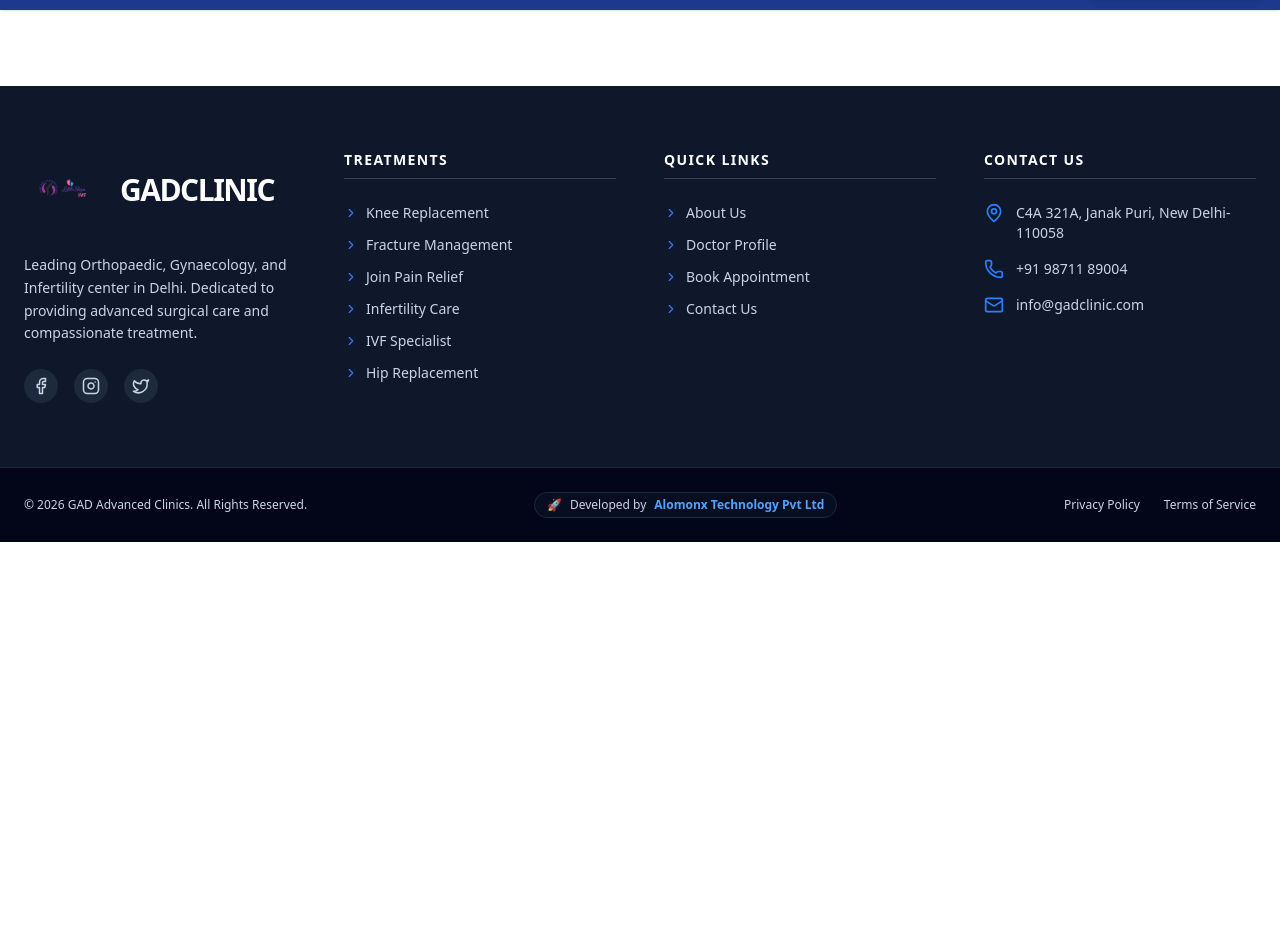
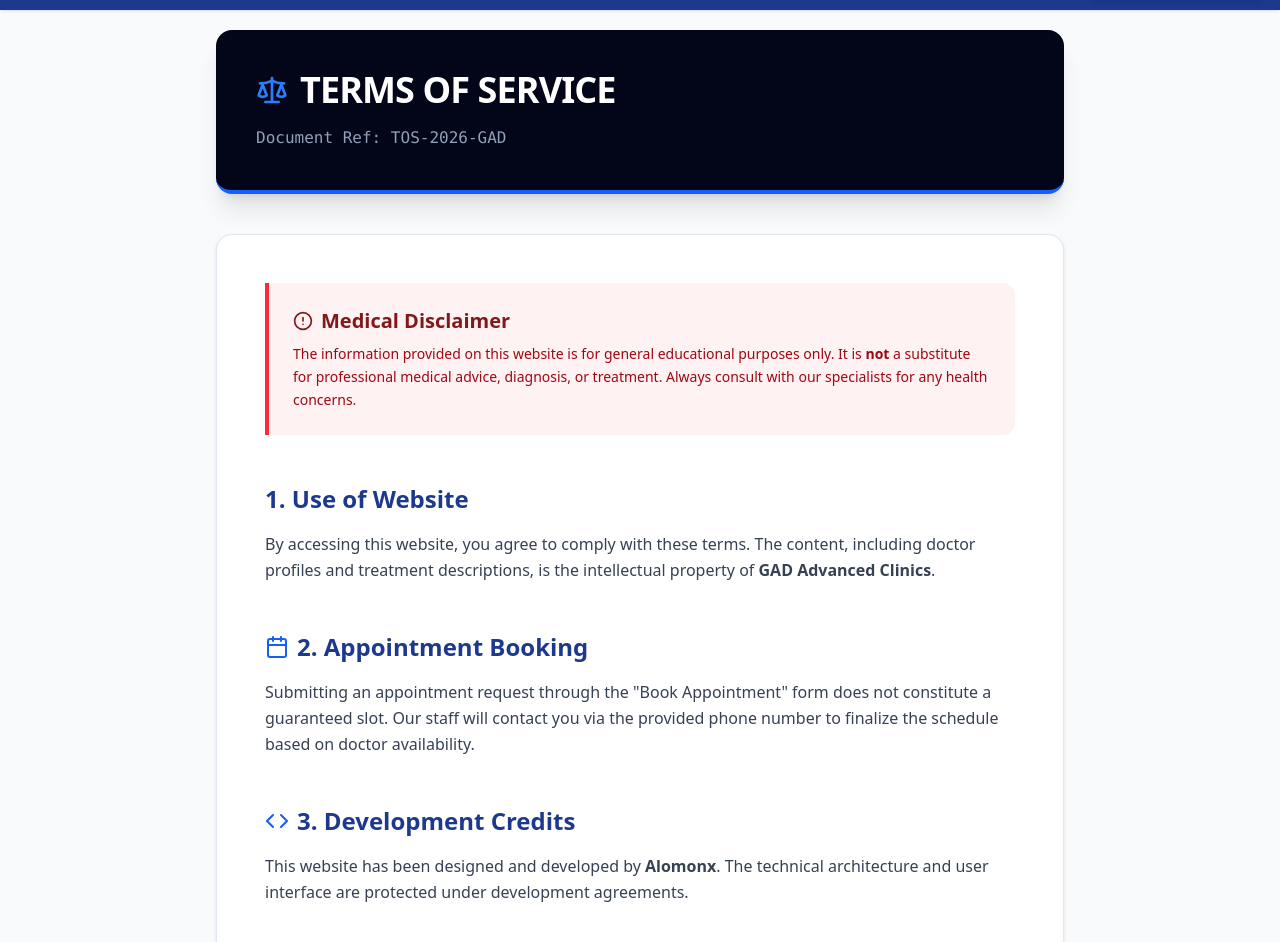
Before and after one commit to sachinpalcs/GADClinic, a React (Vite) app: page /terms-of-service in a window 1280 px wide. Shown: the part 190-1132 px from the top of the page. Before the commit the page ends 800 px from the top, so only its background shows below. Built offline with nearby package versions, Linux system fonts and the light colour scheme.

Commit message:
add privacy policy and terms of service page

```diff
--- a/src/App.jsx
+++ b/src/App.jsx
@@ -13,6 +13,8 @@
 import IVF from "./treatment/IVF"
 import HipReplcament from "./treatment/HipReplcament"
 import Infertility from "./treatment/Infertility"
+import PrivacyPolicy from "./conditon/PrivacyPolicy"
+import TermsOfService from "./conditon/TermsOfService"
 
 
 const router = createBrowserRouter(
@@ -34,6 +36,9 @@
       <Route path="/book-appointment" element={<BookAppointment />} />
       <Route path="/contact" element={<Contact />} />
       <Route path="/about" element={<About />} />
+
+      <Route path="privacy-policy" element={<PrivacyPolicy />} />
+      <Route path="terms-of-service" element={<TermsOfService />} />
       <Route path="*" element={<div className="pt-32 md:pt-40 pb-20 text-center text-3xl font-bold">404 - Page Not Found</div>} />
       </Route>
 
--- /dev/null
+++ b/src/conditon/PrivacyPolicy.jsx
@@ -0,0 +1,67 @@
+import React from 'react';
+import { ShieldCheck, Lock, Eye, Database } from 'lucide-react';
+
+const PrivacyPolicy = () => {
+  const currentYear = new Date().getFullYear();
+
+//   pt-32 md:pt-60 pb-20
+  return (
+    <div className="bg-slate-50 min-h-screen pt-32 md:pt-55 pb-20">
+      <div className="max-w-4xl mx-auto px-6">
+        {/* Header */}
+        <div className="bg-blue-900 rounded-2xl p-10 text-white mb-10 shadow-xl">
+          <div className="flex items-center gap-3 mb-4">
+            <ShieldCheck size={32} className="text-blue-400" />
+            <h1 className="text-3xl md:text-4xl font-black uppercase tracking-tight">Privacy Policy</h1>
+          </div>
+          <p className="text-blue-100 font-medium">Last Updated: February 17, 2026</p>
+        </div>
+
+        {/* Content Section */}
+        <div className="bg-white rounded-2xl shadow-sm border border-slate-200 p-8 md:p-12 space-y-10 text-gray-700">
+          <section>
+            <h2 className="text-2xl font-black text-blue-900 mb-4 flex items-center gap-2">
+              <Eye className="text-blue-600" size={24} /> 1. Information We Collect
+            </h2>
+            <p className="leading-relaxed">
+              At <strong>GAD Advanced Clinics</strong>, we collect personal information that you voluntarily provide to us when you express interest in obtaining information about us or our services, or when you book an appointment.
+            </p>
+            <ul className="mt-4 list-disc pl-6 space-y-2">
+              <li><strong>Contact Data:</strong> Name, phone number, and email address.</li>
+              <li><strong>Appointment Details:</strong> Preferred date, time, and specific medical specialty (Orthopaedic or Gynaecology).</li>
+            </ul>
+          </section>
+
+          <section>
+            <h2 className="text-2xl font-black text-blue-900 mb-4 flex items-center gap-2">
+              <Database className="text-blue-600" size={24} /> 2. How Your Data is Used
+            </h2>
+            <p className="leading-relaxed">
+              Your information is used strictly for clinical purposes:
+            </p>
+            <ul className="mt-4 list-disc pl-6 space-y-2">
+              <li>To facilitate appointment scheduling with <strong>Dr. Parvinder Singh Arora</strong> or <strong>Dr. Simrandeep Kaur</strong>.</li>
+              <li>To send reminders via SMS or Email regarding your visit.</li>
+              <li>To maintain our internal patient records for follow-up care.</li>
+            </ul>
+          </section>
+
+          <section>
+            <h2 className="text-2xl font-black text-blue-900 mb-4 flex items-center gap-2">
+              <Lock className="text-blue-600" size={24} /> 3. Data Security
+            </h2>
+            <p className="leading-relaxed">
+              We implement a variety of security measures to maintain the safety of your personal information. Our website is maintained by <strong>Alomonx</strong>, ensuring that technical safeguards are up-to-date. We do not sell or trade your personal data to outside parties.
+            </p>
+          </section>
+
+          <footer className="pt-10 border-t border-slate-100 text-sm italic text-gray-500">
+            © {currentYear} GAD Advanced Clinics. For any privacy-related queries, please contact our administration.
+          </footer>
+        </div>
+      </div>
+    </div>
+  );
+};
+
+export default PrivacyPolicy;
--- /dev/null
+++ b/src/conditon/TermsOfService.jsx
@@ -0,0 +1,65 @@
+import React from 'react';
+import { Scale, AlertCircle, Calendar, Code } from 'lucide-react';
+
+const TermsOfService = () => {
+  return (
+    <div className="bg-slate-50 min-h-screen pt-32 md:pt-55 pb-20">
+      <div className="max-w-4xl mx-auto px-6">
+        {/* Header */}
+        <div className="bg-slate-950 rounded-2xl p-10 text-white mb-10 shadow-xl border-b-4 border-blue-600">
+          <div className="flex items-center gap-3 mb-4">
+            <Scale size={32} className="text-blue-500" />
+            <h1 className="text-3xl md:text-4xl font-black uppercase tracking-tight">Terms of Service</h1>
+          </div>
+          <p className="text-slate-400 font-medium font-mono">Document Ref: TOS-2026-GAD</p>
+        </div>
+
+        {/* Content Section */}
+        <div className="bg-white rounded-2xl shadow-sm border border-slate-200 p-8 md:p-12 space-y-12">
+
+          <section className="bg-red-50 border-l-4 border-red-500 p-6 rounded-r-xl">
+            <h2 className="text-xl font-bold text-red-900 mb-2 flex items-center gap-2">
+              <AlertCircle size={20} /> Medical Disclaimer
+            </h2>
+            <p className="text-red-800 text-sm leading-relaxed">
+              The information provided on this website is for general educational purposes only. It is <strong>not</strong> a substitute for professional medical advice, diagnosis, or treatment. Always consult with our specialists for any health concerns.
+            </p>
+          </section>
+
+          <section>
+            <h2 className="text-2xl font-black text-blue-900 mb-4">1. Use of Website</h2>
+            <p className="text-gray-700 leading-relaxed">
+              By accessing this website, you agree to comply with these terms. The content, including doctor profiles and treatment descriptions, is the intellectual property of <strong>GAD Advanced Clinics</strong>.
+            </p>
+          </section>
+
+          <section>
+            <h2 className="text-2xl font-black text-blue-900 mb-4 flex items-center gap-2">
+              <Calendar className="text-blue-600" size={24} /> 2. Appointment Booking
+            </h2>
+            <p className="text-gray-700 leading-relaxed">
+              Submitting an appointment request through the "Book Appointment" form does not constitute a guaranteed slot. Our staff will contact you via the provided phone number to finalize the schedule based on doctor availability.
+            </p>
+          </section>
+
+          <section>
+            <h2 className="text-2xl font-black text-blue-900 mb-4 flex items-center gap-2">
+              <Code className="text-blue-600" size={24} /> 3. Development Credits
+            </h2>
+            <p className="text-gray-700 leading-relaxed">
+              This website has been designed and developed by <strong>Alomonx</strong>. The technical architecture and user interface are protected under development agreements.
+            </p>
+          </section>
+
+          <section className="text-center pt-10">
+            <p className="text-gray-500 text-xs font-bold uppercase tracking-widest">
+              ⚖️ Use of this site constitutes acceptance of these terms. ⚖️
+            </p>
+          </section>
+        </div>
+      </div>
+    </div>
+  );
+};
+
+export default TermsOfService;
--- a/src/layout/Footer.jsx
+++ b/src/layout/Footer.jsx
@@ -138,8 +138,8 @@
 
 
           <div className="flex gap-6">
-            <Link to="/privacy" className="hover:text-white">Privacy Policy</Link>
-            <Link to="/terms" className="hover:text-white">Terms of Service</Link>
+            <Link to="/privacy-policy" className="hover:text-white">Privacy Policy</Link>
+            <Link to="/terms-of-service" className="hover:text-white">Terms of Service</Link>
           </div>
         </div>
       </div>
```
